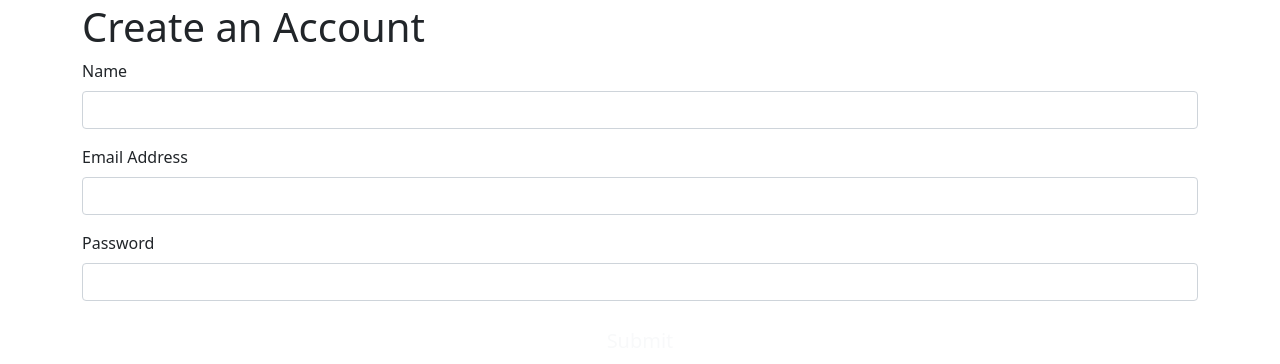
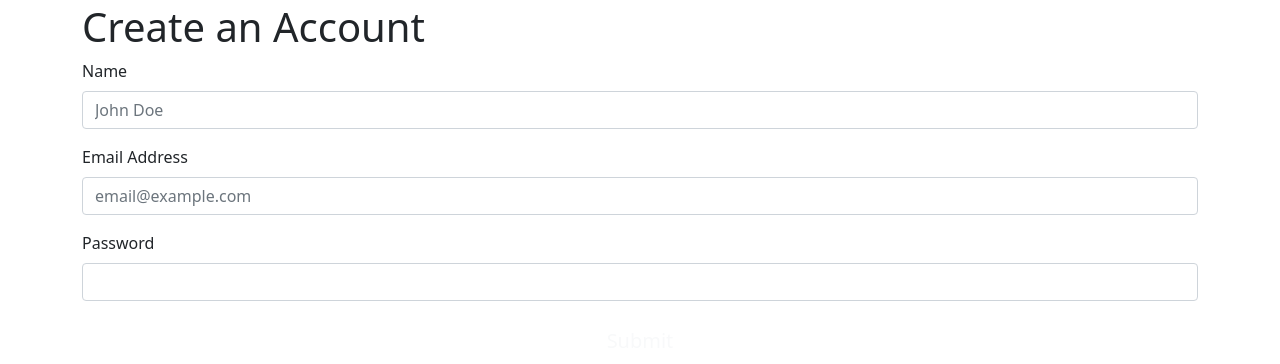
Before and after one commit to enginbozaba/FlaskAuthentication, a Flask app: page /register in a window 1280 px wide. Shown: the part 53-417 px from the top of the page. Run offline with Flask 2, Linux system fonts and the light colour scheme; some libraries are stand-ins or nearby versions.

Commit message:
Add placeholder

```diff
--- a/templates/login.html
+++ b/templates/login.html
@@ -8,14 +8,14 @@
         <form action=""  method="POST">
           <div class="mb-3">
             <label for="exampleInputEmail1" class="form-label">Email address</label>
-            <input type="email" name="email" class="form-control" id="exampleInputEmail1" aria-describedby="emailHelp">
+            <input type="email" name="email" class="form-control" id="exampleInputEmail1" placeholder="email@example.com" aria-describedby="emailHelp" required>
           </div>
           <div class="mb-3">
             <label for="exampleInputPassword1" class="form-label">Password</label>
-            <input type="password" name="password" class="form-control" id="exampleInputPassword1">
+            <input type="password" name="password" class="form-control" id="exampleInputPassword1" required>
           </div>
             <div class="d-grid gap-2">
-              <button class="btn btn-lg indigo text-light" type="button">Submit</button>
+              <button class="btn btn-lg indigo text-light" type="submit">Submit</button>
             </div>
         </form>
 
--- a/templates/register.html
+++ b/templates/register.html
@@ -8,18 +8,18 @@
         <form action=""  method="POST">
             <div class="mb-3">
             <label for="exampleInputName1" class="form-label">Name</label>
-            <input type="name" name="name" class="form-control" id="exampleInputName1">
+            <input type="name" name="name" class="form-control" id="exampleInputName1" placeholder="John Doe" required>
           </div>
           <div class="mb-3">
             <label for="exampleInputEmail1" class="form-label">Email Address</label>
-            <input type="email" name="email" class="form-control" id="exampleInputEmail1">
+            <input type="email" name="email" class="form-control" id="exampleInputEmail1" placeholder="email@example.com" required>
           </div>
           <div class="mb-3">
             <label for="exampleInputPassword1" class="form-label">Password</label>
-            <input type="password" name="password" class="form-control" id="exampleInputPassword1">
+            <input type="password" name="password" class="form-control" id="exampleInputPassword1" required>
           </div>
             <div class="d-grid gap-2">
-              <button class="btn btn-lg indigo text-light" type="button">Submit</button>
+              <button class="btn btn-lg indigo text-light" type="submit">Submit</button>
             </div>
         </form>
 
```
